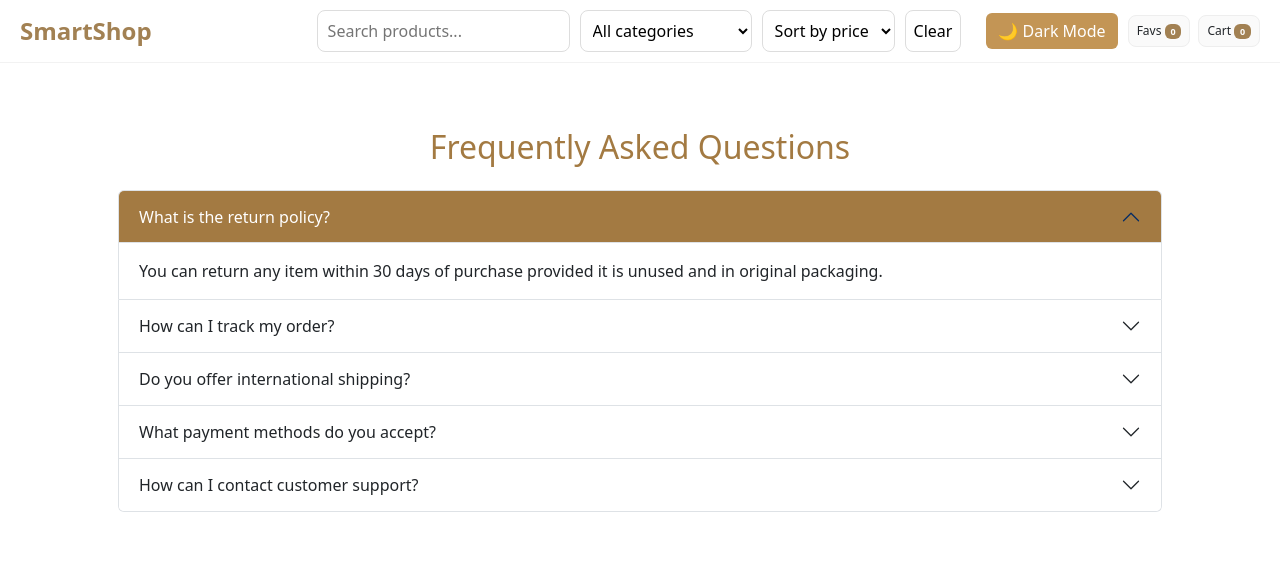
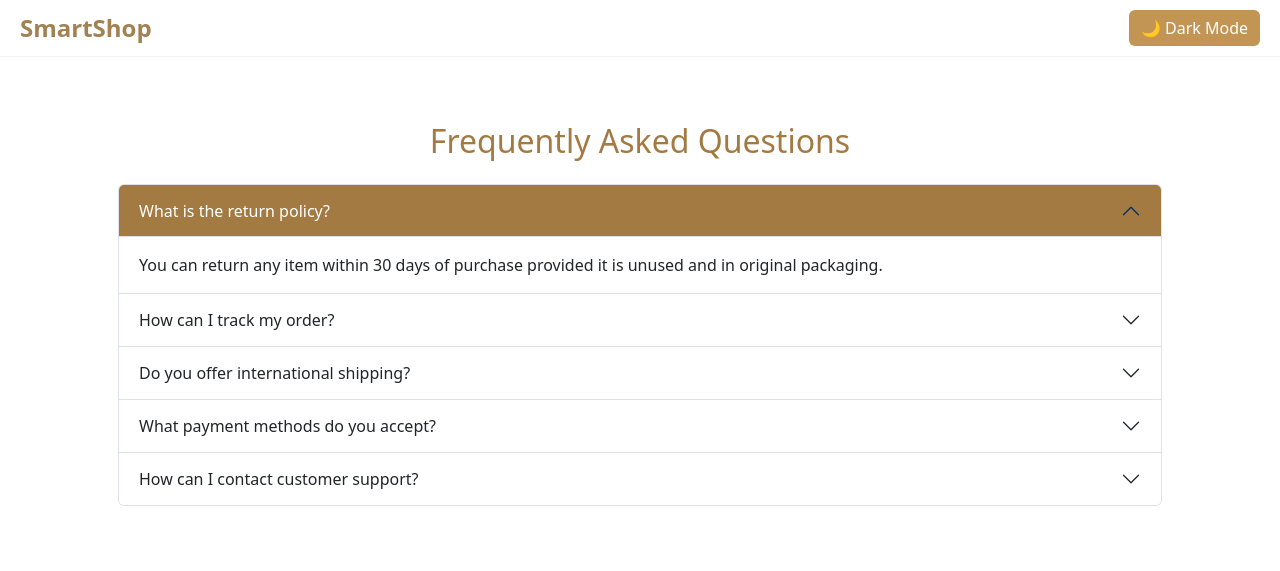
Before and after one commit to Aasthadixit13/SmartShop-Product-Explorer, a plain HTML site: page faq.html in a window 1280 px wide. Shown: the top 571 px of the page. Drawn offline with nearby package versions, Linux system fonts and the light colour scheme; no server answers.

Commit message:
Updated FAQ page

```diff
--- a/faq.html
+++ b/faq.html
@@ -21,8 +21,8 @@
 
     <!-- Hamburger menu for mobile -->
     <div class="hamburger" id="hamburger">&#9776;</div>
-
-    <nav class="nav-links" id="navLinks">
+    <button id="modeToggle" class="mode-btn">🌙 Dark Mode</button>
+    <nav style="display: none;" class="nav-links" id="navLinks">
 
       <input id="search" type="search" placeholder="Search products..." aria-label="search">
 
@@ -41,7 +41,7 @@
       </select>
 
       <button id="clearFilters">Clear</button>
-      <button id="modeToggle" class="mode-btn">🌙 Dark Mode</button>
+
 
       <div class="bar">
         <div class="chip">Favs <span id="favCount" class="badge">0</span></div>
```
